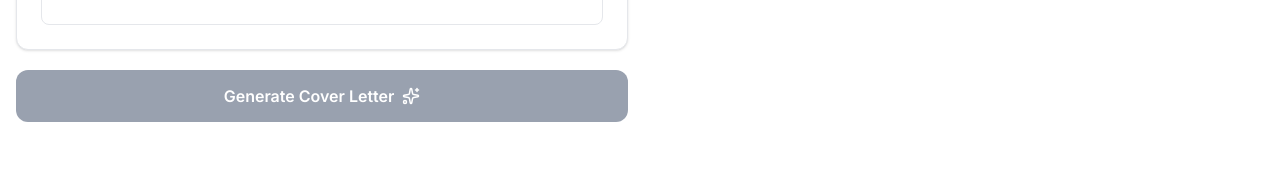
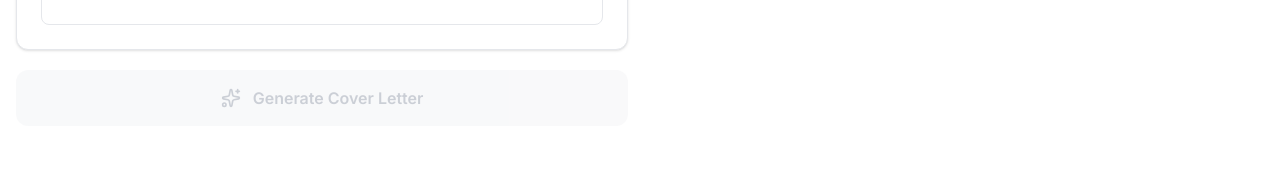
Before and after one commit to Krishvipin/easyresume-ai, a React (Vite) app: page /cover-letter in a window 1280 px wide. Shown: the part 1260-1436 px from the top of the page. Built offline with nearby package versions, Linux system fonts and the light colour scheme; no server answers.

Commit message:
Change button behavior

```diff
--- a/src/pages/CoverLetterPage.tsx
+++ b/src/pages/CoverLetterPage.tsx
@@ -144,11 +144,9 @@ export default function CoverLetterPage() {
   const handleGenerateLetter = async () => {
     if (
       !state.userInfo.fullName.trim() ||
-      !state.userInfo.email.trim() ||
-      state.jobDetails.length === 0 ||
       !state.jobDescription.trim()
     ) {
-      alert("Please fill in all required fields");
+      alert("Please fill in your full name and the job description");
       return;
     }
 
@@ -520,37 +518,42 @@ export default function CoverLetterPage() {
                 disabled={
                   state.isGenerating ||
                   !state.userInfo.fullName.trim() ||
-                  state.jobDetails.length === 0 ||
                   !state.jobDescription.trim()
                 }
-                className={`flex-1 text-white py-3.5 px-4 rounded-xl text-base font-semibold flex items-center justify-center gap-2 transition-all active:scale-95 ${
-                  state.userInfo.fullName.trim() &&
-                  state.jobDetails.length > 0 &&
-                  state.jobDescription.trim()
-                    ? "bg-[#27AE60] hover:bg-[#1E8E4D] shadow-md shadow-[#27AE60]/20"
-                    : "bg-gray-400 hover:bg-gray-500"
-                }`}
+                className={`flex-1 py-4 px-6 rounded-xl text-[16px] font-semibold flex items-center justify-center gap-3 transition-all ${
+                  state.userInfo.fullName.trim() && state.jobDescription.trim()
+                    ? "bg-gradient-to-r from-emerald-500 to-emerald-600 hover:from-emerald-600 hover:to-emerald-700 text-white shadow-lg"
+                    : "bg-gray-100 text-gray-400 cursor-not-allowed"
+                } disabled:opacity-50`}
               >
                 {state.isGenerating ? (
                   <>
-                    <RefreshCw size={18} className="animate-spin" />
-                    Generating...
+                    <RefreshCw size={20} className="animate-spin" />
+                    <span>Generating...</span>
                   </>
                 ) : (
                   <>
+                    <Sparkles size={20} />
                     <span>Generate Cover Letter</span>
-                    <Sparkles size={18} />
                   </>
                 )}
               </button>
 
-              {(state.userInfo.fullName || state.jobDescription || state.generatedLetter) && (
+              {(state.userInfo.fullName ||
+                state.userInfo.email ||
+                state.userInfo.phone ||
+                state.userInfo.location ||
+                state.jobDetails[0]?.role ||
+                state.jobDetails[0]?.company ||
+                state.jobDetails[0]?.hiringManager ||
+                state.jobDescription ||
+                state.generatedLetter) && (
                 <button
                   onClick={handleResetForm}
                   title="Reset form fields and generated letter"
-                  className="flex items-center justify-center gap-2 py-3.5 px-5 border border-gray-300 text-gray-700 hover:bg-gray-50 rounded-xl text-sm font-semibold transition-all"
+                  className="px-4 py-4 border border-gray-300 hover:bg-gray-100 text-gray-700 rounded-xl font-medium transition-all flex items-center justify-center gap-1.5 text-[14px]"
                 >
-                  <RotateCcw size={16} />
+                  <RotateCcw size={18} />
                   <span>Reset</span>
                 </button>
               )}
```
